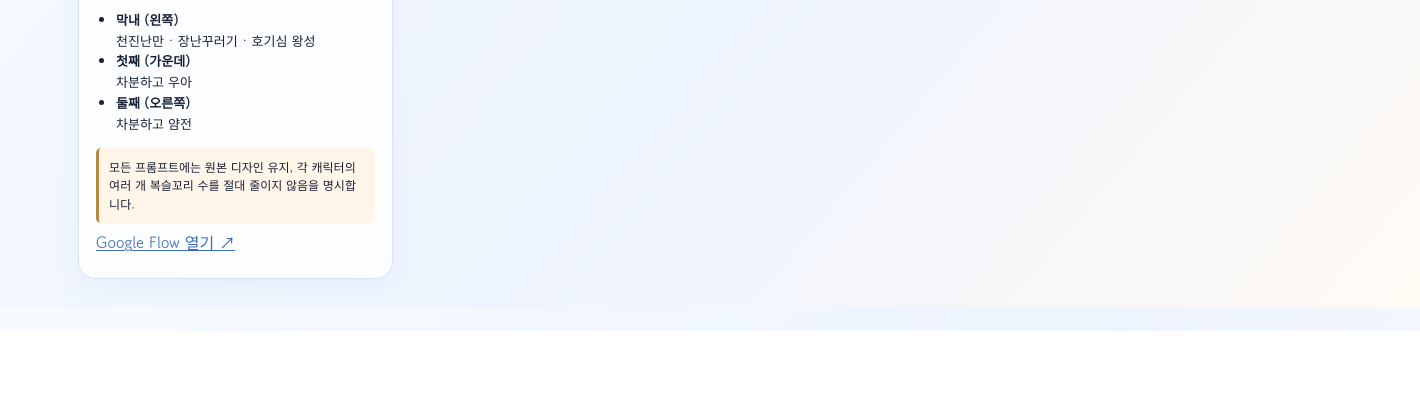
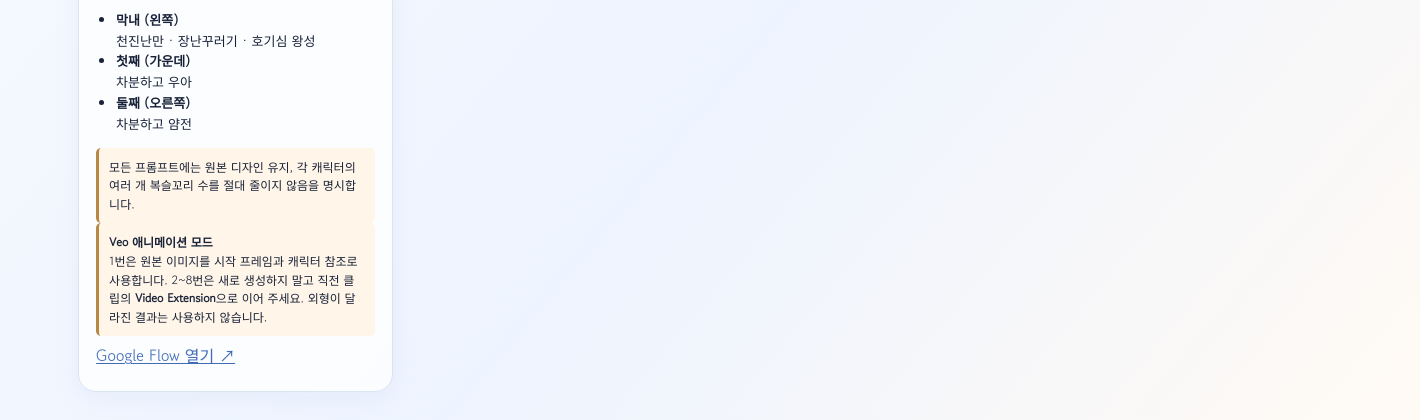
Before and after one commit to god199683/animation1, an Electron app: page index.html in a window 1420 px wide. Shown: the part 469-889 px from the top of the page. Before the commit the page ends 800 px from the top, so only its background shows below. Drawn offline with nearby package versions, Linux system fonts and the light colour scheme; no server answers.

Commit message:
Show Veo animation continuity workflow

```diff
--- a/index.html
+++ b/index.html
@@ -1,6 +1,6 @@
 <!doctype html><html lang="ko"><head><meta charset="UTF-8"><meta name="viewport" content="width=device-width,initial-scale=1.0"><title>세 여우 VEO 스튜디오</title><link rel="stylesheet" href="style.css"></head><body>
 <header><div><span class="eyebrow">GOOGLE FLOW · VEO 3.1 LITE</span><h1>세 여우 랜덤 1분 영상 스튜디오</h1><p>캐릭터 일관성을 지킨 8개 클립 · 총 약 60초 기획 · <span id="updateState">업데이트 확인 중</span></p></div><div class="header-actions"><button class="soft" id="accountBtn">로그인 / 가입</button><button class="soft" id="archiveBtn">보관함 <b id="archiveCount">0</b></button><button class="soft" id="regenerate">↻ 재생성</button><button class="primary" id="newPlan">＋ 새 기획 생성</button></div></header>
-<main><aside><img src="three-foxes-reference.png" alt="세 마리 흰 여우 캐릭터"><h2>캐릭터 고정 규칙</h2><ul><li><b>막내 (왼쪽)</b><br>천진난만 · 장난꾸러기 · 호기심 왕성</li><li><b>첫째 (가운데)</b><br>차분하고 우아</li><li><b>둘째 (오른쪽)</b><br>차분하고 얌전</li></ul><div class="notice">모든 프롬프트에는 원본 디자인 유지, 각 캐릭터의 여러 개 복슬꼬리 수를 절대 줄이지 않음을 명시합니다.</div><button class="link" id="flowLink">Google Flow 열기 ↗</button></aside>
+<main><aside><img src="three-foxes-reference.png" alt="세 마리 흰 여우 캐릭터"><h2>캐릭터 고정 규칙</h2><ul><li><b>막내 (왼쪽)</b><br>천진난만 · 장난꾸러기 · 호기심 왕성</li><li><b>첫째 (가운데)</b><br>차분하고 우아</li><li><b>둘째 (오른쪽)</b><br>차분하고 얌전</li></ul><div class="notice">모든 프롬프트에는 원본 디자인 유지, 각 캐릭터의 여러 개 복슬꼬리 수를 절대 줄이지 않음을 명시합니다.</div><div class="notice"><b>Veo 애니메이션 모드</b><br>1번은 원본 이미지를 시작 프레임과 캐릭터 참조로 사용합니다. 2~8번은 새로 생성하지 말고 직전 클립의 <b>Video Extension</b>으로 이어 주세요. 외형이 달라진 결과는 사용하지 않습니다.</div><button class="link" id="flowLink">Google Flow 열기 ↗</button></aside>
 <section class="content"><div id="result"></div></section></main>
 <dialog id="archiveDialog"><div class="dialog-head"><h2>보관함</h2><button class="close">×</button></div><p>보관한 카테고리는 새 랜덤 생성에서 제외됩니다. Supabase 연결 시에도 동일 목록을 동기화합니다.</p><div id="archiveList"></div><div class="supabase"><b>Supabase 동기화</b><small id="syncState">연결 설정 필요</small><button id="syncBtn" class="soft">지금 동기화</button></div></dialog>
 <dialog id="accountDialog"><div class="dialog-head"><h2>내 계정</h2><button class="account-close">×</button></div><p>아이디와 비밀번호로 보관함을 안전하게 동기화합니다.</p><label>아이디<input id="loginId" autocomplete="username" placeholder="영문·숫자·밑줄 3자 이상"></label><label>비밀번호<input id="loginPassword" type="password" autocomplete="current-password" placeholder="6자 이상"></label><small id="authMessage"></small><div class="auth-actions"><button id="signIn" class="soft">로그인</button><button id="signUp" class="primary">계정 만들기</button></div></dialog>
```
